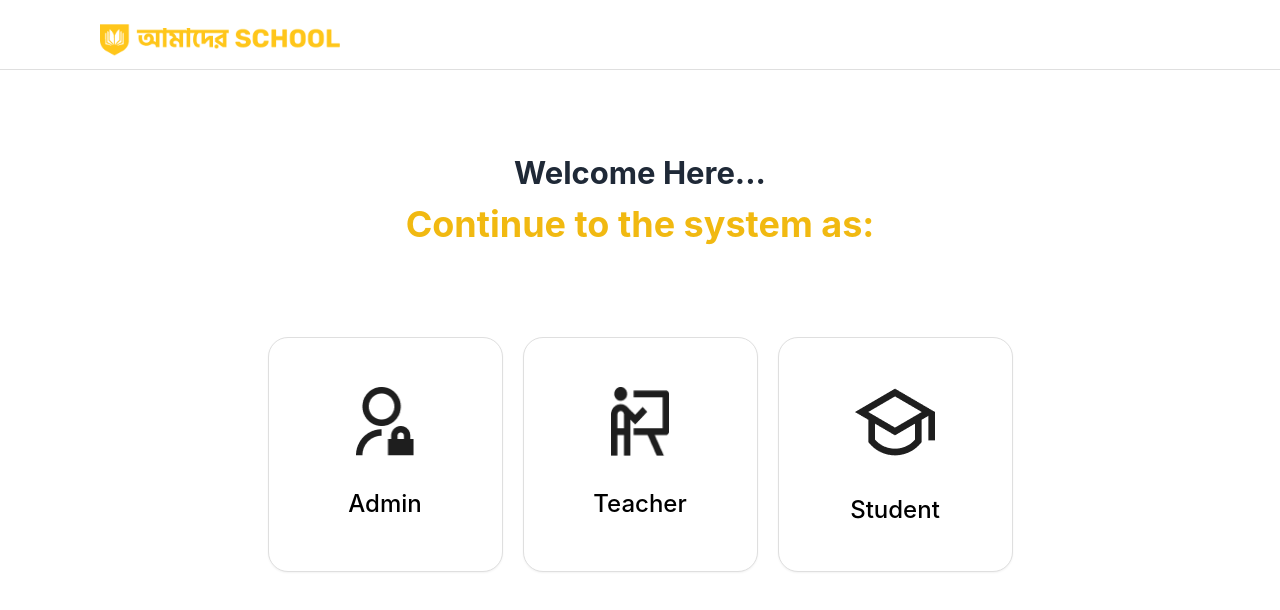
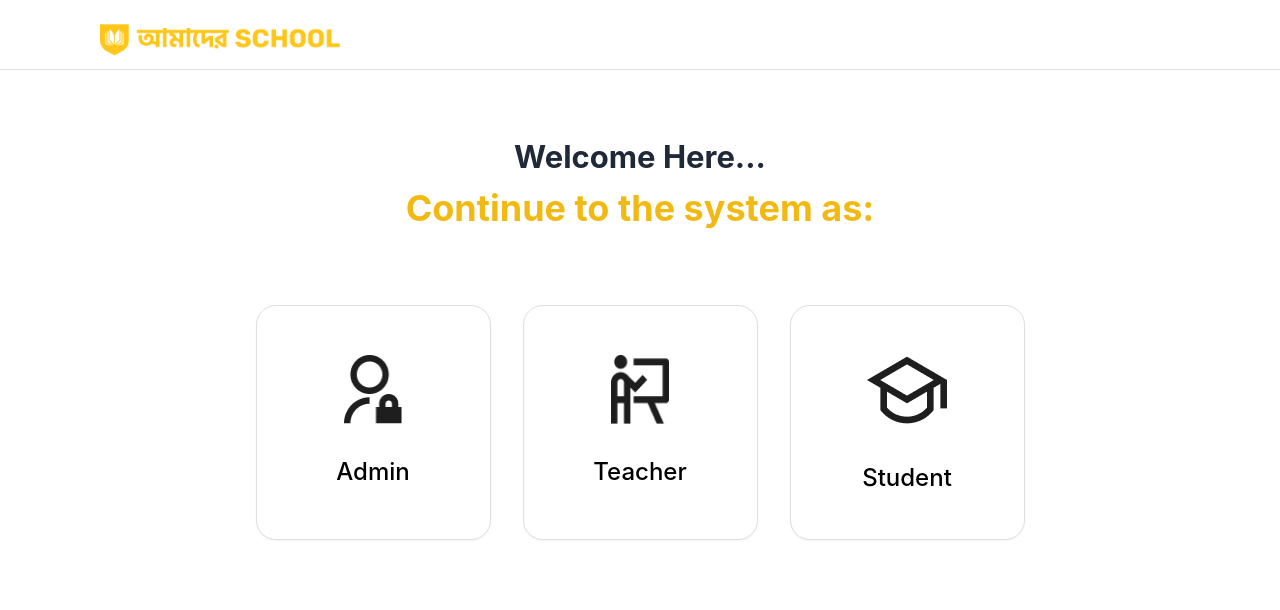
Before and after one commit to Zayed-Fahim/amader-school-client, a React (Create React App) app: page /select-role in a window 1280 px wide. Shown: the top 610 px of the page. Built offline with nearby package versions, Linux system fonts and the light colour scheme; no server answers.

Commit message:
some css changes in select role page

```diff
--- a/src/Pages/LoginRole/LoginRole.js
+++ b/src/Pages/LoginRole/LoginRole.js
@@ -7,9 +7,9 @@ import LoginRoleNavbar from "./smallComponents/LoginRoleNavbar";
 
 const LoginRole = () => {
   return (
-    <div className="h-screen flex flex-col gap-10 md:gap-16 xl:gap-20 2xl:gap-48 overflow-x-hidden">
+    <div className="h-screen flex flex-col gap-10 md:gap-16 xl:gap-16 2xl:gap-48 overflow-x-hidden">
       <LoginRoleNavbar />
-      <div className="flex flex-col justify-center items-center gap-20 md:gap-28 xl:gap-32 2xl:gap-32 pb-20 md:pb-0 xl:pb-0 2xl:pb-0">
+      <div className="flex flex-col justify-center items-center gap-20 md:gap-28 xl:gap-28 2xl:gap-32 pb-20 md:pb-0 xl:pb-20 2xl:pb-0">
         <div className="w-[534px] h-[59px] flex flex-col">
           <h1 className="text-center font-[700] text-[25px] md:text-[28px] xl:text-[31px] 2xl:text-[35px]">
             Welcome Here...
@@ -19,10 +19,10 @@ const LoginRole = () => {
           </h1>
         </div>
 
-        <div className="grid grid-cols-1 md:grid-cols-3 xl:grid-cols-3 2xl:grid-cols-3 gap-5">
+        <div className="grid grid-cols-1 md:grid-cols-3 xl:grid-cols-3 2xl:grid-cols-3 gap-5 xl:gap-8 2xl:gap-8">
           <Link
             to="/select-role/login/admin"
-            className="bg-white rounded-[20px] h-[235px] w-[235px] md:h-[235px] md:w-[235px] xl:h-[275px] xl:w-[285px] 2xl:h-[275px] 2xl:w-[285px] border border-solid border-[#DFDFDF] flex-shrink-0 flex justify-center items-center flex-col gap-[30px] hover:shadow-md shadow-sm hover:shadow-gray-500 lg:duration-300 hover:ease-in hover:scale-110 hover:rounded-xl hover:bg-[#FFC61A]"
+            className="bg-white rounded-[20px] h-[235px] w-[235px] md:h-[235px] md:w-[235px] xl:h-[255px] xl:w-[265px] 2xl:h-[275px] 2xl:w-[285px] border border-solid border-[#DFDFDF] flex-shrink-0 flex justify-center items-center flex-col gap-[30px] hover:shadow-md shadow-sm hover:shadow-gray-500 lg:duration-300 hover:ease-in hover:scale-110 hover:rounded-xl hover:bg-[#FFC61A]"
           >
             <img className="w-[58px] h-[69px]" src={admin} alt="admin" />
 
@@ -32,7 +32,7 @@ const LoginRole = () => {
           </Link>
           <Link
             to="/select-role/login/teacher"
-            className="bg-white rounded-[20px] h-[235px] w-[235px] md:h-[235px] md:w-[235px] xl:h-[275px] xl:w-[285px] 2xl:h-[275px] 2xl:w-[285px] border border-solid border-[#DFDFDF] flex-shrink-0 flex justify-center items-center flex-col gap-[30px] hover:shadow-md shadow-sm hover:shadow-gray-500 lg:duration-300 hover:ease-in hover:scale-110 hover:rounded-xl hover:bg-[#FFC61A]"
+            className="bg-white rounded-[20px] h-[235px] w-[235px] md:h-[235px] md:w-[235px] xl:h-[255px] xl:w-[265px] 2xl:h-[275px] 2xl:w-[285px] border border-solid border-[#DFDFDF] flex-shrink-0 flex justify-center items-center flex-col gap-[30px] hover:shadow-md shadow-sm hover:shadow-gray-500 lg:duration-300 hover:ease-in hover:scale-110 hover:rounded-xl hover:bg-[#FFC61A]"
           >
             <img className="w-[58px] h-[69px]" src={teacher} alt="teacher" />
 
@@ -42,7 +42,7 @@ const LoginRole = () => {
           </Link>
           <Link
             to="/select-role/login/student"
-            className="bg-white rounded-[20px] h-[235px] w-[235px] md:h-[235px] md:w-[235px] xl:h-[275px] xl:w-[285px] 2xl:h-[275px] 2xl:w-[285px] border border-solid border-[#DFDFDF] flex-shrink-0 flex justify-center items-center flex-col gap-[30px] hover:shadow-md shadow-sm hover:shadow-gray-500 lg:duration-300 hover:ease-in hover:scale-110 hover:rounded-xl hover:bg-[#FFC61A]"
+            className="bg-white rounded-[20px] h-[235px] w-[235px] md:h-[235px] md:w-[235px] xl:h-[255px] xl:w-[265px] 2xl:h-[275px] 2xl:w-[285px] border border-solid border-[#DFDFDF] flex-shrink-0 flex justify-center items-center flex-col gap-[30px] hover:shadow-md shadow-sm hover:shadow-gray-500 lg:duration-300 hover:ease-in hover:scale-110 hover:rounded-xl hover:bg-[#FFC61A]"
           >
             <img className="w-[80px] h-[80px]" src={student} alt="student" />
 
```
